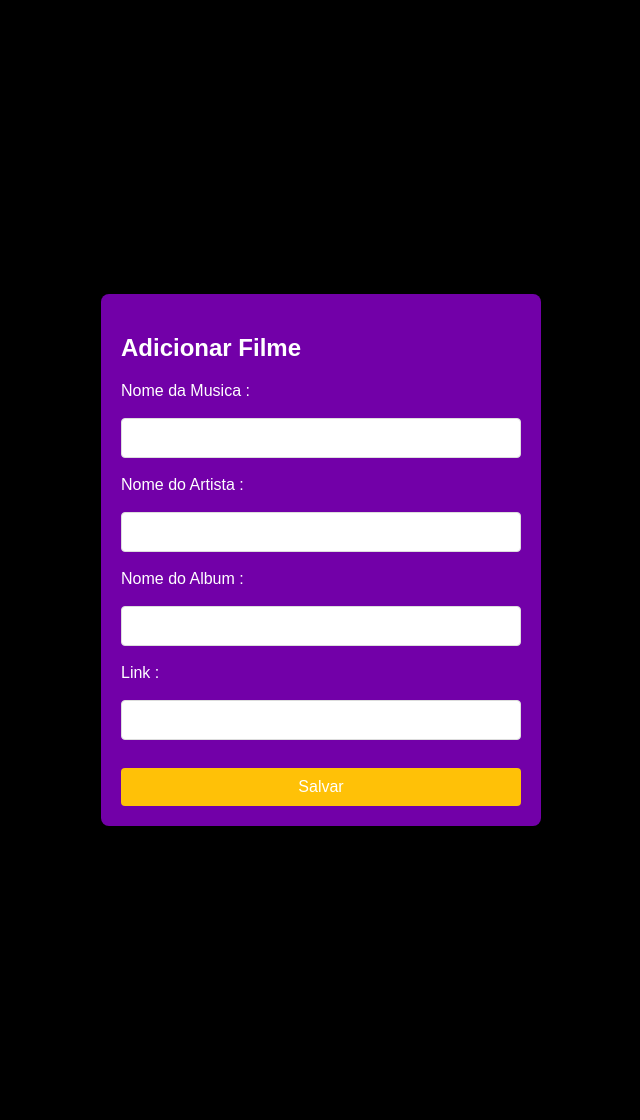
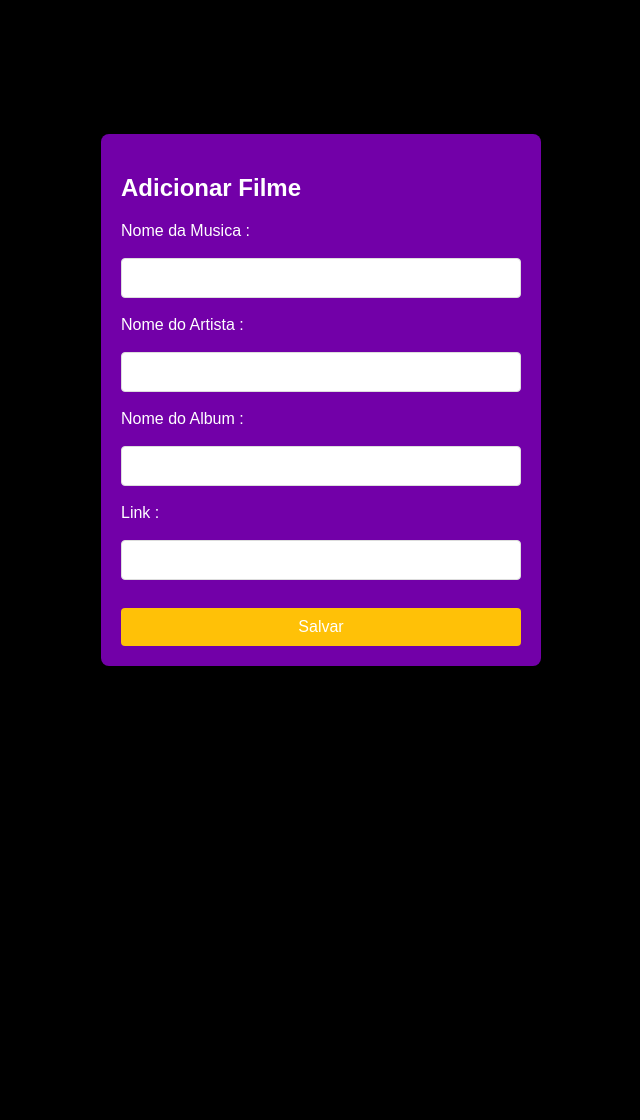
Before and after one commit to vitinn12/Projeto-hookeds-on-cinema, a Django app: page /addplaylist/ in a window 1280 px wide. Shown: the whole page, without its empty margins (319-959 px from the left). After the commit the page ends 666 px from the top, so only its background shows below. Run offline with Django 5.2, Linux system fonts and the light colour scheme; the visitor is signed in with stand-in values (Sample User, id 1).

Commit message:
ajustando a proporcao de tela do arquivo cadplaylist

```diff
--- a/core/static/css/cadplaylist.css
+++ b/core/static/css/cadplaylist.css
@@ -14,7 +14,7 @@ body {
     display: flex;
     justify-content: center;
     align-items: center;
-    height: 140vh;
+    height: 100vh;
 }
 
 .container {
```
